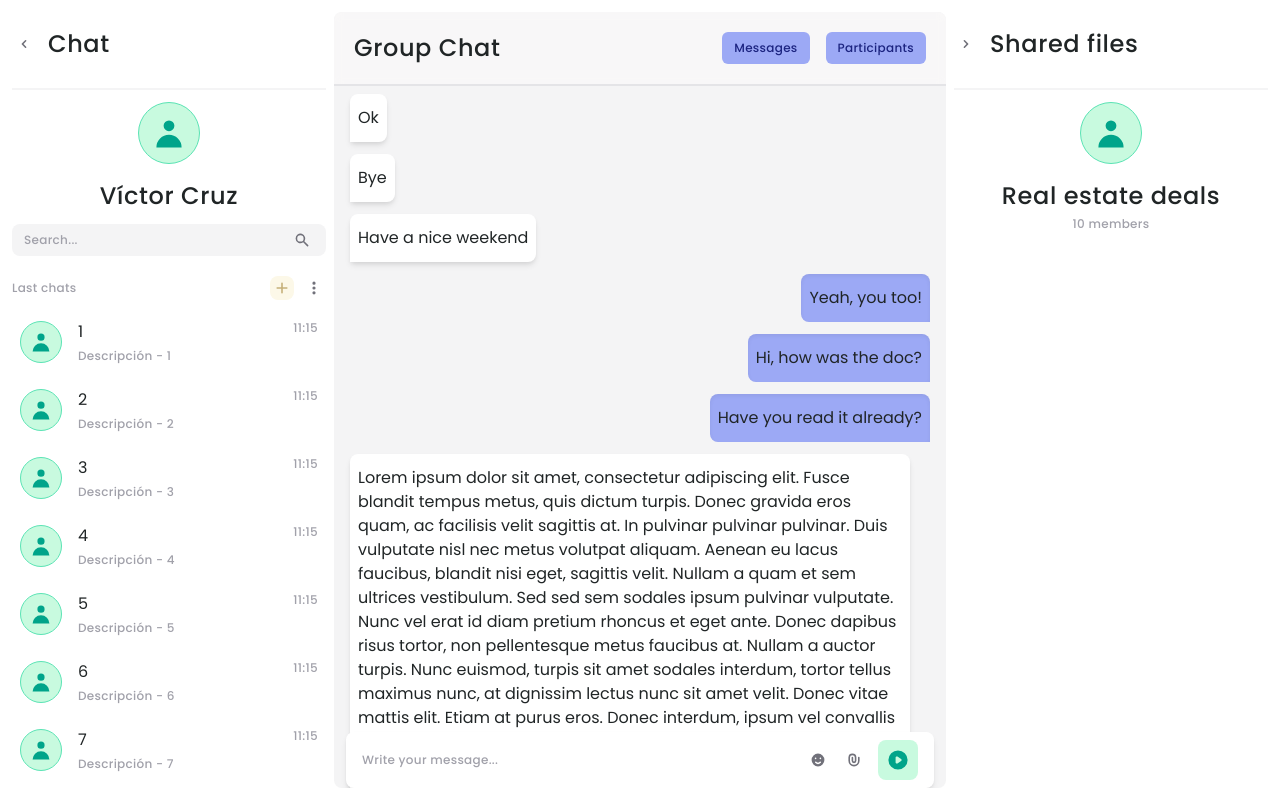
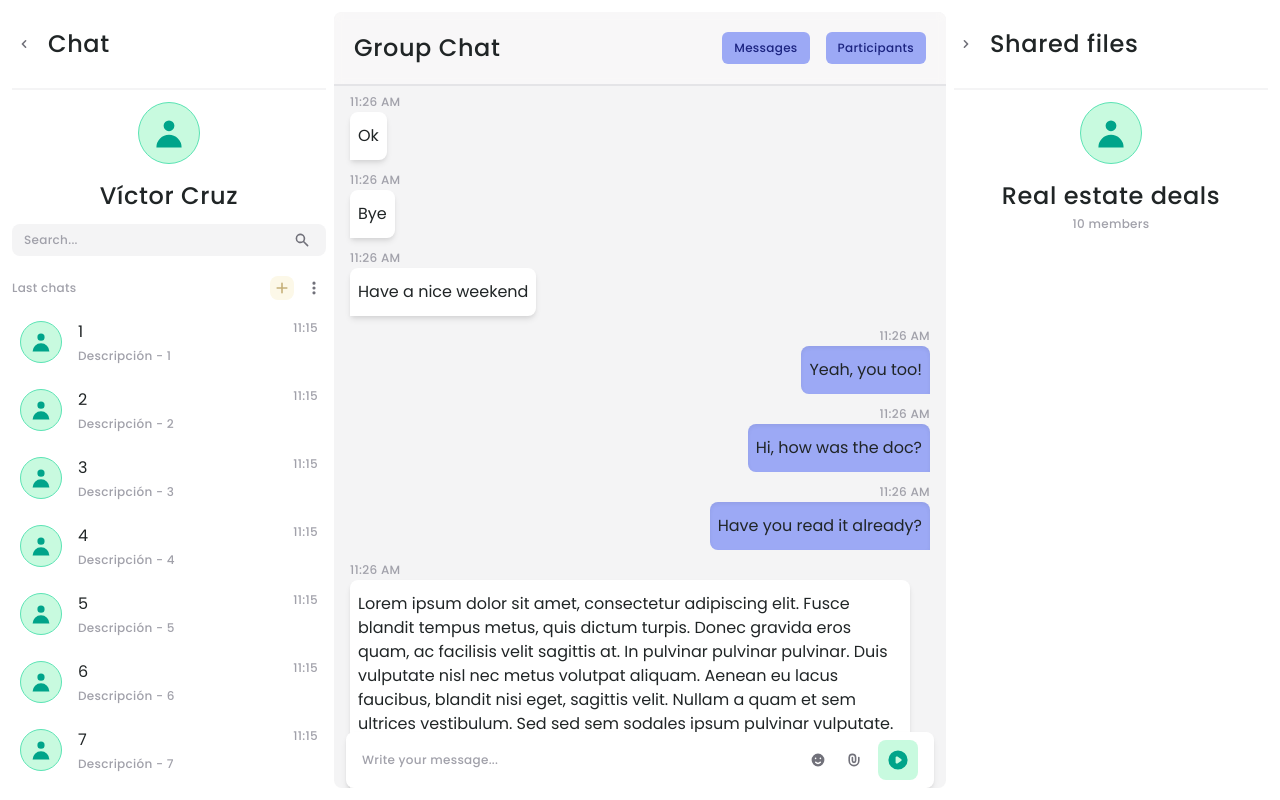
Before and after one commit to VicDCruz/fancy-chat-clone, a Next.js app: page / in a window 1280 px wide. Built offline with nearby package versions, Linux system fonts and the light colour scheme.

Commit message:
Add timestamp

```diff
--- a/components/messages/bubble.js
+++ b/components/messages/bubble.js
@@ -5,6 +5,14 @@ const DIRECTIONS = ['right', 'left'];
 
 function Bubble({ message = '', orientation = DIRECTIONS[0] }) {
   return (
+    <div className="flex flex-col gap-0.5">
+      <p
+        className={`caption text-gray-400 ${
+          orientation === DIRECTIONS[0] ? 'self-end ml-1' : 'mr-5'
+        }`}
+      >
+        11:26 AM
+      </p>
       <div
         className={`rounded-lg px-2 py-3 max-w-max ${
           orientation === DIRECTIONS[0]
@@ -13,6 +21,7 @@ function Bubble({ message = '', orientation = DIRECTIONS[0] }) {
         }`}
       >
         {message}
+      </div>
     </div>
   );
 }
```
Lines whose indentation alone changed are shown as unchanged.
